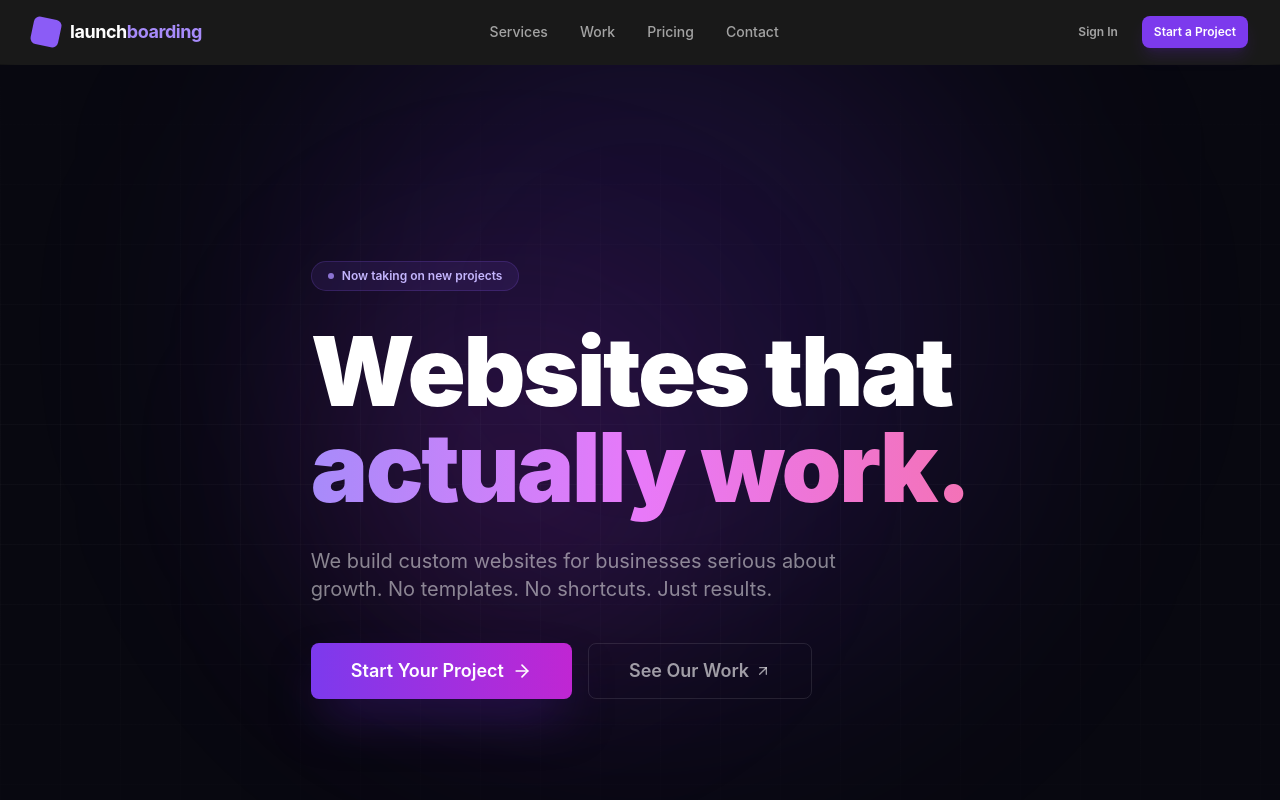
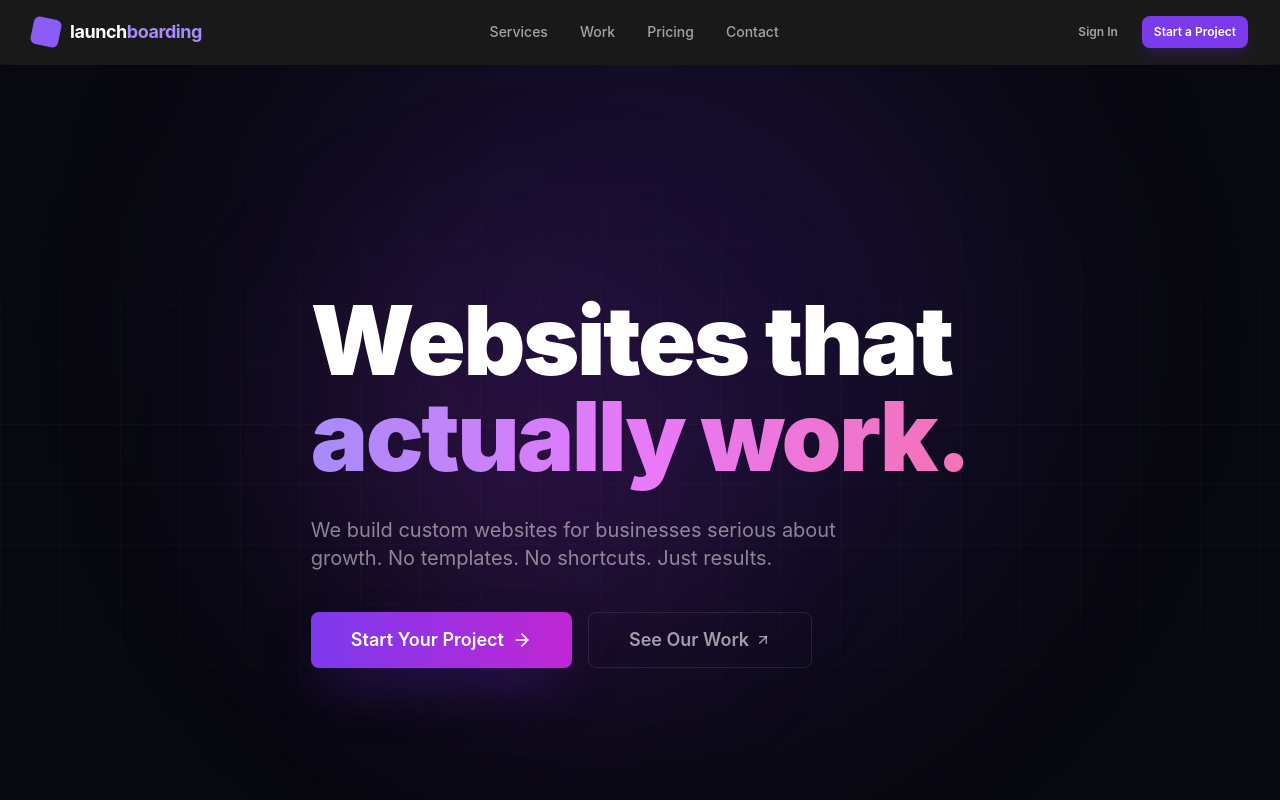
Before and after one commit to nelsonanaya1001-glitch/jubilant-computing-machine, a Next.js app: page / in a window 1280 px wide. Shown: the top 800 px of the page. Built offline with nearby package versions, Linux system fonts and the light colour scheme.

Commit message:
Remove 'now taking on new projects' badge

```diff
--- a/src/app/(public)/page.tsx
+++ b/src/app/(public)/page.tsx
@@ -43,12 +43,6 @@ export default function HomePage() {
         <div className="absolute bottom-1/4 right-1/4 w-[350px] h-[350px] bg-pink-600/8 rounded-full filter blur-[100px]" />
 
         <div className="relative max-w-7xl mx-auto px-6 lg:px-8 pt-32 pb-24">
-          {/* Badge */}
-          <div className="inline-flex items-center gap-2 bg-violet-500/10 border border-violet-500/20 rounded-full px-4 py-1.5 text-xs font-semibold text-violet-300 mb-8">
-            <span className="w-1.5 h-1.5 bg-violet-400 rounded-full animate-pulse" />
-            Now taking on new projects
-          </div>
-
           <h1 className="text-6xl md:text-8xl font-black leading-[0.9] tracking-tight mb-8 max-w-5xl">
             Websites that
             <br />
```
